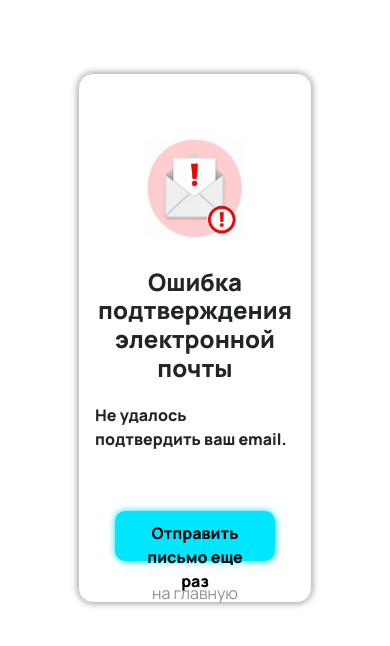
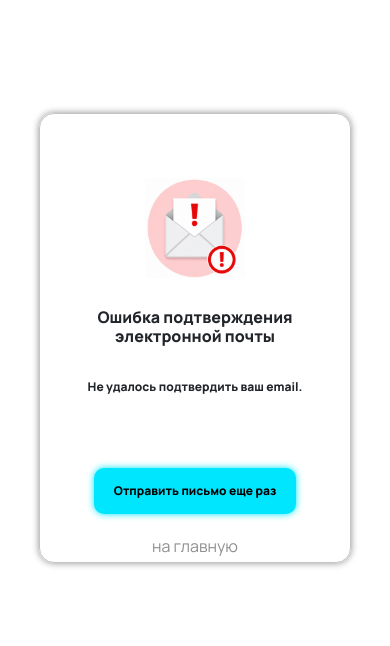
Before and after one commit to vladisupov/SwitchAI, a Flask app: template templates/verify.html in a window 390 px wide. Shown: the part 100-746 px from the top of the page. Run offline with Flask 3, Linux system fonts and the light colour scheme; the template is opened without the code that fills it, so the values that code supplies are empty; some libraries are stand-ins or nearby versions.

Commit message:
мобильная версия страницы верификации

```diff
--- a/templates/login.html
+++ b/templates/login.html
@@ -208,6 +208,12 @@
                         messageP.style.color = 'red';
                     }
                     verify_link.innerText = 'Отправлено';
+                    //Ссылка станет доступной через 30 секунд
+                    setTimeout(() => {
+                        verify_link.disabled = false;
+                        verify_link.style.color = '#0000EE';
+                        verify_link.innerText = "Отправить письмо еще раз";
+                    }, 30000);
                 })
                 .catch(error => {
                     console.error('Error:', error);
--- a/templates/verify.html
+++ b/templates/verify.html
@@ -99,6 +99,29 @@
             color: #626161;
         }
     }
+    @media (max-width: 400px){
+        .container{
+            width: 80vw;
+            height: 450px;
+        }
+        .buttons{
+            font-size: 12px;
+            width: auto;
+            min-width: 150px;
+        }
+        .container h2{
+            font-size: 1rem;
+        }
+        .messages{
+            width: auto;
+        }
+        .messages p{
+            font-size: 12px;
+        }
+        #resend-message{
+            font-size: 12px;
+        }
+    }
 </style>
 <div class="background-div">
     <div class="container">
@@ -109,7 +132,7 @@
                 <p>{{message}}</p>
             <p>Вы можете выполнить вход</p>
             </div>
-            <button class="buttons" id="entry-btn">Вход</button>
+            <button class="buttons" id="entry-btn" onclick="location.href='/login'">Вход</button>
             <a href="/">на главную</a>
         {% else %}
             <img src="/static/img/not_verified_email.png" alt="Иконка">
```
